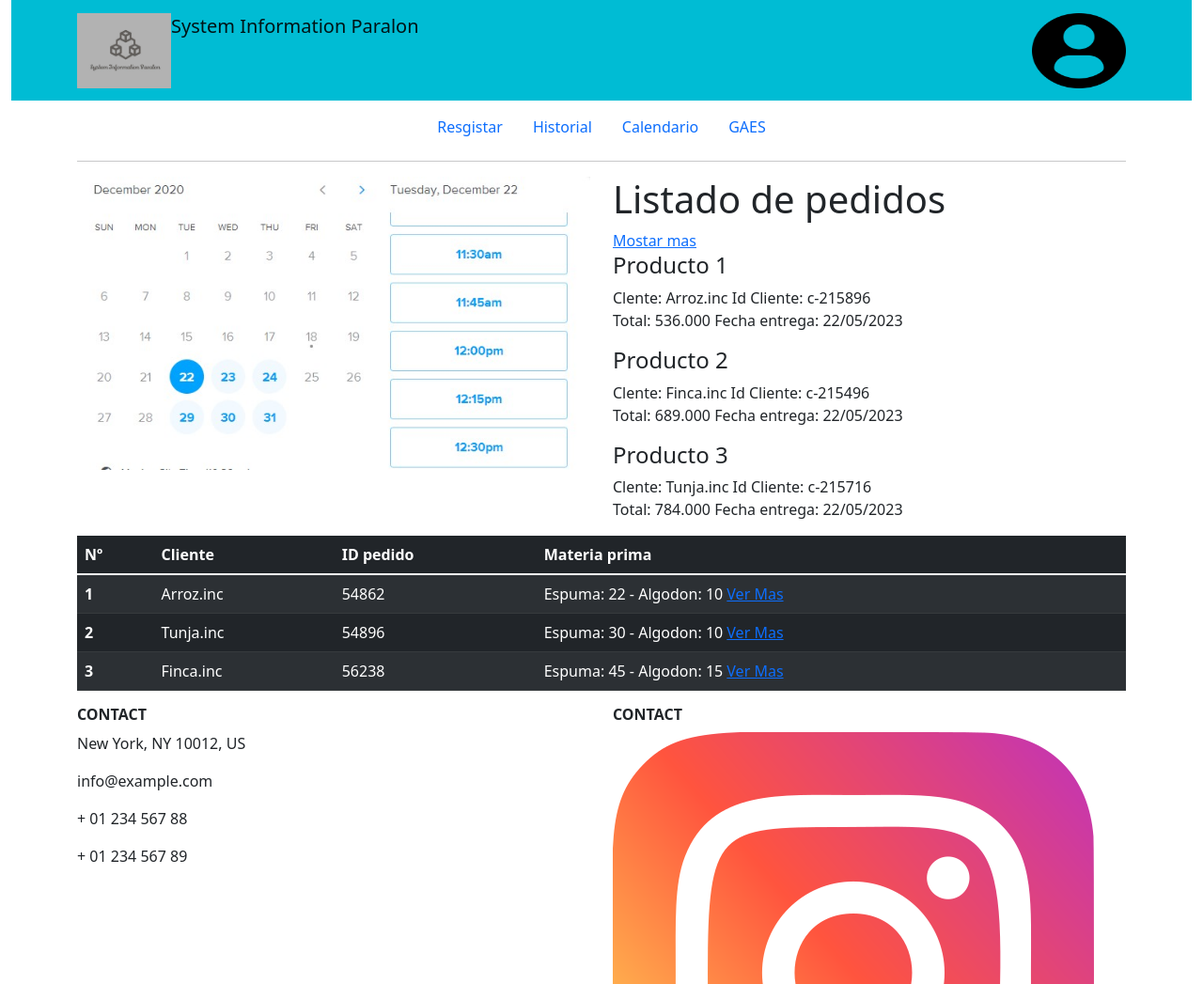
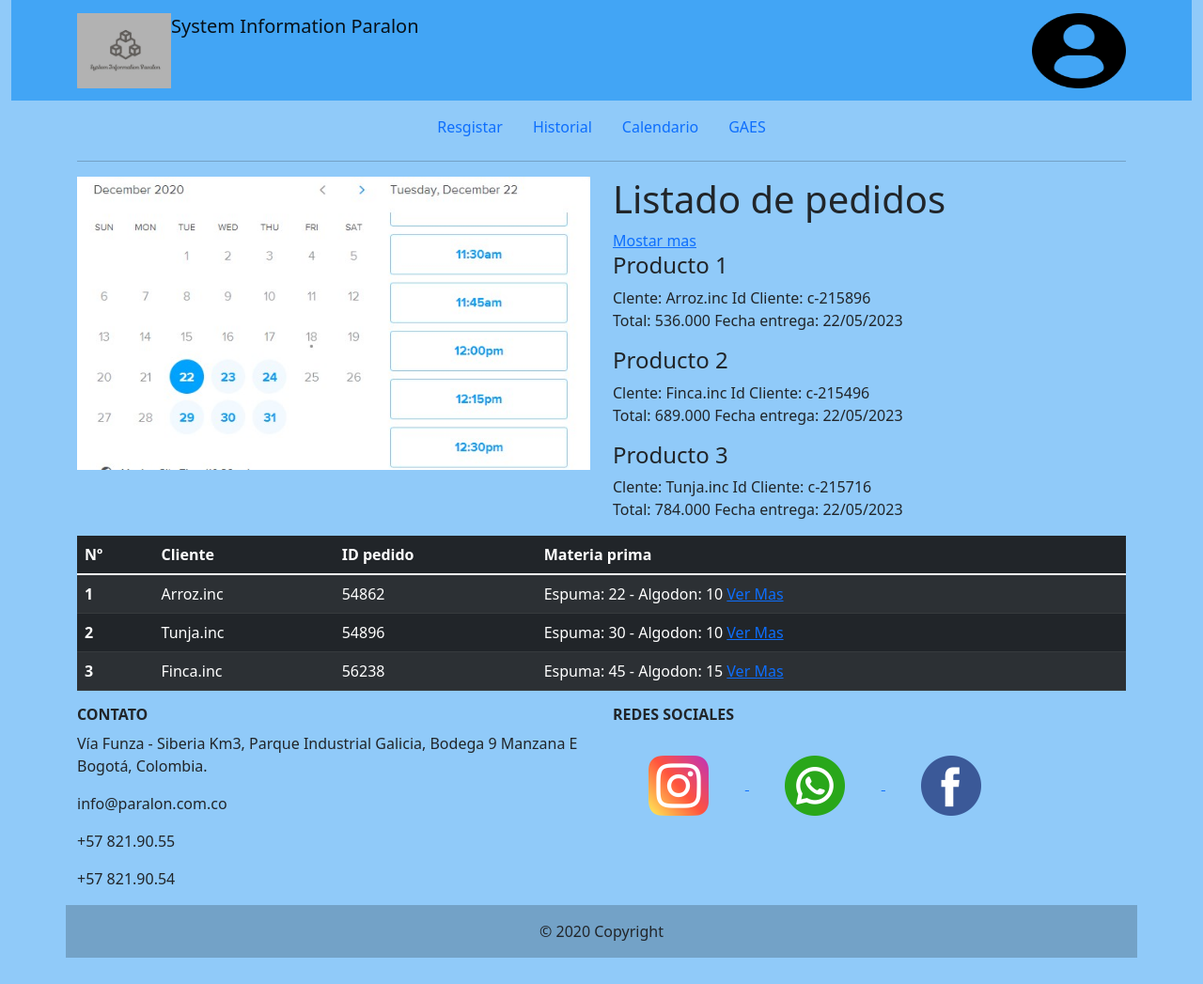
Before and after one commit to BrhayanLS/Pagina-Proyecto, a plain HTML site: page Produccion/produccionindex.html in a window 1280 px wide. Shown: the top 1047 px of the page at 94% size. After the commit the page ends 1019 px from the top, so only its background shows below. Drawn offline with Linux system fonts and the light colour scheme.

Commit message:
Se ha terminado la pagina principal del modulo

```diff
--- a/Produccion/produccionindex.html
+++ b/Produccion/produccionindex.html
@@ -15,7 +15,7 @@
 			<nav class="navbar navbar-light bg--logo">
 				<div class="container">
 					<a class="navbar-brand" href="#">
-						<img src="../img/system.png" alt="" width="100" height="80"
+						<img src="../img/system.png" alt=" "width="100" height="80"
 							class="d-inline-block align-text-top">System Information Paralon
 					</a>
 					<a href="">
@@ -118,19 +118,24 @@
 	<div class="container">
 		<footer>
 			<div class="row align-items-start">
-				<div class="col">
-					<h6 class="text-uppercase fw-bold">Contact</h6>
-					<p><i class="fas fa-home mr-3"></i> New York, NY 10012, US</p>
-					<p><i class="fas fa-envelope mr-3"></i> info@example.com</p>
-					<p><i class="fas fa-phone mr-3"></i> + 01 234 567 88</p>
-					<p><i class="fas fa-print mr-3"></i> + 01 234 567 89</p>
+				<div class="col-6">
+					<h6 class="text-uppercase fw-bold">Contato</h6>
+					<p><i class="fas fa-home mr-3"></i>Vía Funza - Siberia Km3, Parque Industrial Galicia, Bodega 9 Manzana E Bogotá, Colombia.</p>
+					<p><i class="fas fa-envelope mr-3"></i>info@paralon.com.co</p>
+					<p><i class="fas fa-phone mr-3"></i>+57 821.90.55 </p>
+					<p><i class="fas fa-print mr-3"></i>+57 821.90.54 </p>
 				</div>
-				<div class="col">
-					<h6 class="text-uppercase fw-bold">Contact</h6>
-					<a href=""><img src="../img/instagram.png"></a>
-					<a href=""><img src="../img/whatsapp.png"></a>
-					<a href=""><img src="../img/facebook.png"></a>
-					</p>
+				<div class="col-6">
+					<h6 class="text-uppercase fw-bold">Redes Sociales</h6>
+					<a href="#">
+						<img src="../img/instagram.png" class="img--fo">
+					</a>
+					<a href="#">
+						<img src="../img/whatsapp.png" class="img--fo">
+					</a>
+					<a href="#">
+						<img src="../img/facebook.png" class="img--fo">
+					</a>
 				</div>
 				<div class="text-center p-3" style="background-color: rgba(0, 0, 0, 0.2)">
 					© 2020 Copyright
--- a/css/produccionindex.css
+++ b/css/produccionindex.css
@@ -1,5 +1,8 @@
+body {
+    background-color: #90CAF9;
+}
 .bg--logo {
-    background: #00BCD4;
+    background: #42A5F5;
 }
 .perfil {
     display: inline;
@@ -10,3 +13,7 @@
 .sec1--col2{
     position: relative ¡important;
 }
+.img--fo{
+    width: 5vw;
+    margin: 2vw 3vw;
+}
```
